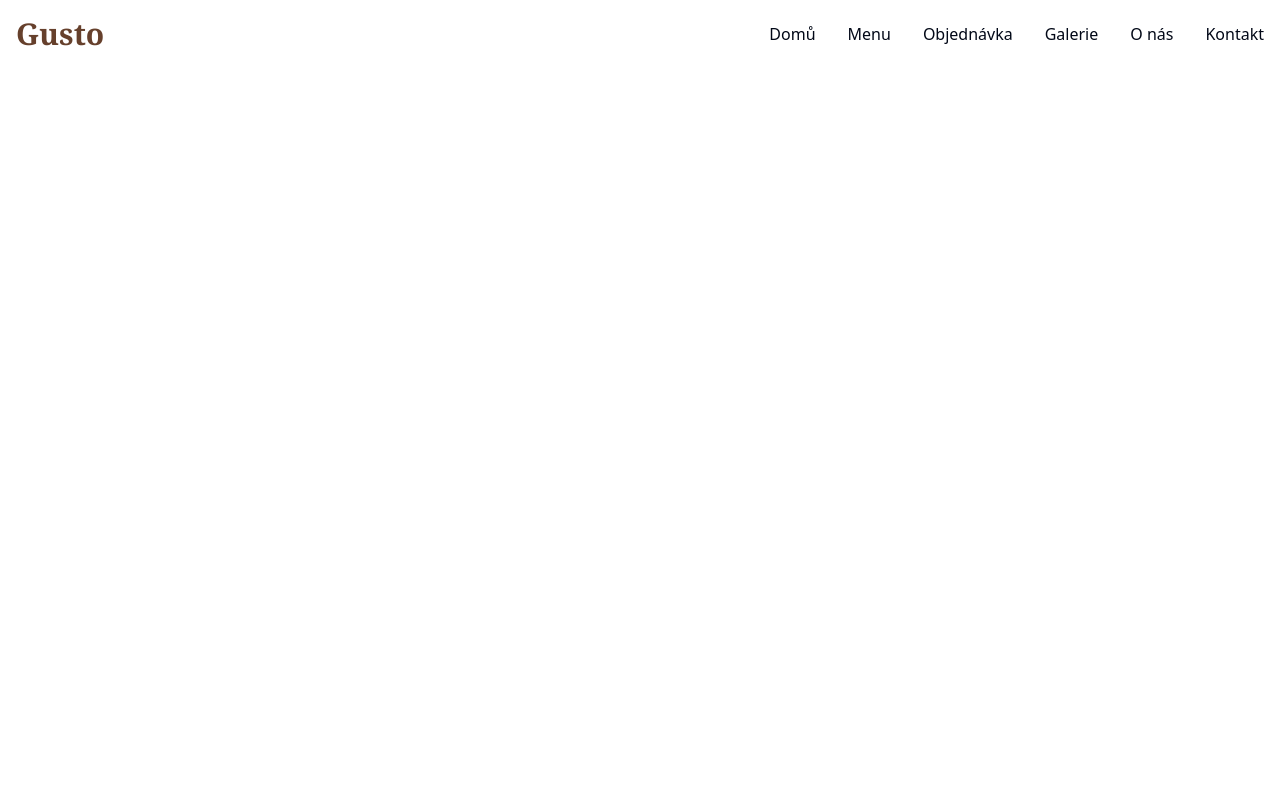
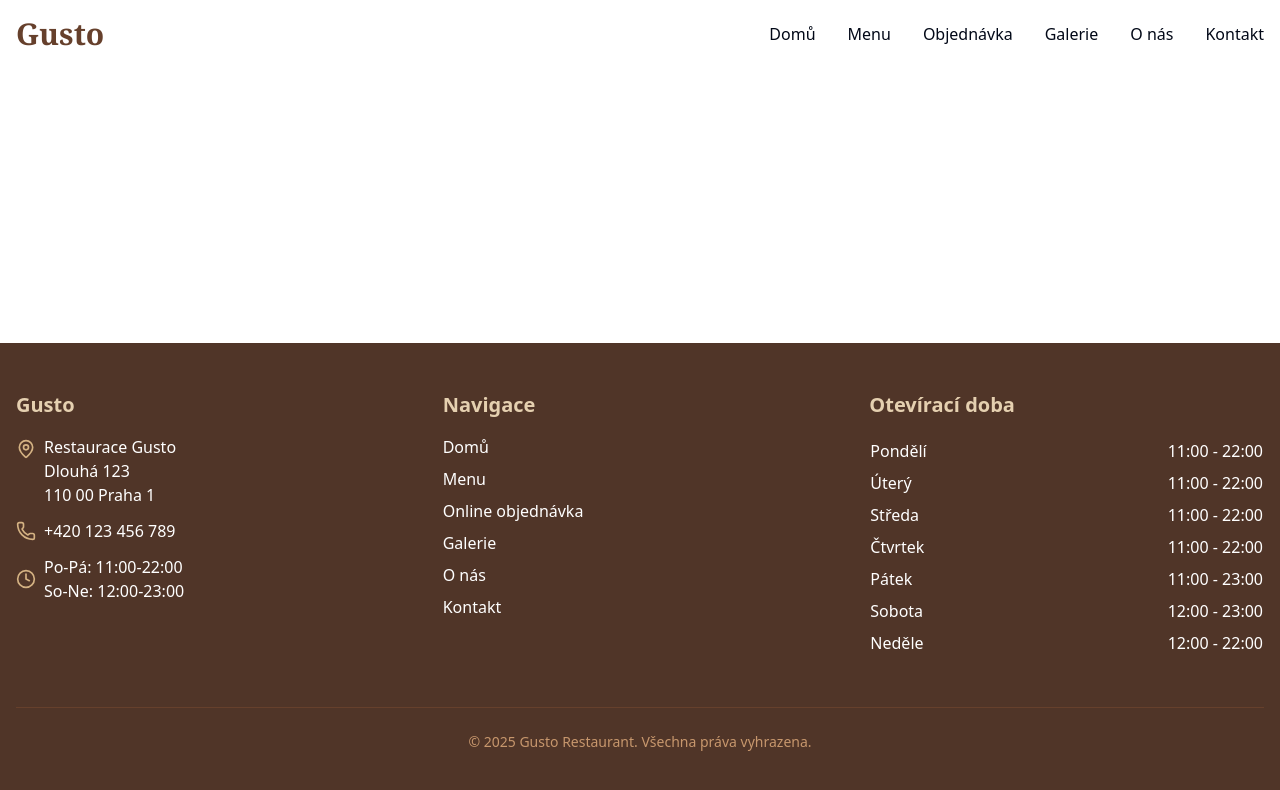
Before and after one commit to lbedv/gusto-restaurant, a React (Vite) app: page /gallery in a window 1280 px wide. Shown: the top 790 px of the page. Built offline with nearby package versions, Linux system fonts and the light colour scheme.

Commit message:
Add Footer

```diff
--- /dev/null
+++ b/src/components/layout/Footer.tsx
@@ -0,0 +1,117 @@
+import { Link } from 'react-router-dom';
+import { MapPin, Clock, Phone } from 'lucide-react';
+
+const Footer = () => {
+  const currentYear = new Date().getFullYear();
+
+  return (
+    <footer className="bg-restaurant-900 text-white">
+      <div className="container mx-auto py-12 px-4">
+        <div className="grid grid-cols-1 md:grid-cols-3 gap-8">
+          {/* Contact Info */}
+          <div>
+            <h3 className="text-xl font-bold mb-4 text-restaurant-200">Gusto</h3>
+            <ul className="space-y-3">
+              <li className="flex items-start">
+                <MapPin className="mr-2 h-5 w-5 text-restaurant-300 mt-1 flex-shrink-0" />
+                <span>
+                  Restaurace Gusto<br />
+                  Dlouhá 123<br />
+                  110 00 Praha 1
+                </span>
+              </li>
+              <li className="flex items-center">
+                <Phone className="mr-2 h-5 w-5 text-restaurant-300 flex-shrink-0" />
+                <span>+420 123 456 789</span>
+              </li>
+              <li className="flex items-center">
+                <Clock className="mr-2 h-5 w-5 text-restaurant-300 flex-shrink-0" />
+                <span>Po-Pá: 11:00-22:00<br />So-Ne: 12:00-23:00</span>
+              </li>
+            </ul>
+          </div>
+
+          {/* Quick Links */}
+          <div>
+            <h3 className="text-xl font-bold mb-4 text-restaurant-200">Navigace</h3>
+            <ul className="space-y-2">
+              <li>
+                <Link to="/" className="hover:text-restaurant-300 transition-colors">
+                  Domů
+                </Link>
+              </li>
+              <li>
+                <Link to="/menu" className="hover:text-restaurant-300 transition-colors">
+                  Menu
+                </Link>
+              </li>
+              <li>
+                <Link to="/order" className="hover:text-restaurant-300 transition-colors">
+                  Online objednávka
+                </Link>
+              </li>
+              <li>
+                <Link to="/gallery" className="hover:text-restaurant-300 transition-colors">
+                  Galerie
+                </Link>
+              </li>
+              <li>
+                <Link to="/about" className="hover:text-restaurant-300 transition-colors">
+                  O nás
+                </Link>
+              </li>
+              <li>
+                <Link to="/contact" className="hover:text-restaurant-300 transition-colors">
+                  Kontakt
+                </Link>
+              </li>
+            </ul>
+          </div>
+
+          {/* Opening Hours */}
+          <div>
+            <h3 className="text-xl font-bold mb-4 text-restaurant-200">Otevírací doba</h3>
+            <table className="w-full">
+              <tbody>
+                <tr>
+                  <td className="py-1">Pondělí</td>
+                  <td className="text-right">11:00 - 22:00</td>
+                </tr>
+                <tr>
+                  <td className="py-1">Úterý</td>
+                  <td className="text-right">11:00 - 22:00</td>
+                </tr>
+                <tr>
+                  <td className="py-1">Středa</td>
+                  <td className="text-right">11:00 - 22:00</td>
+                </tr>
+                <tr>
+                  <td className="py-1">Čtvrtek</td>
+                  <td className="text-right">11:00 - 22:00</td>
+                </tr>
+                <tr>
+                  <td className="py-1">Pátek</td>
+                  <td className="text-right">11:00 - 23:00</td>
+                </tr>
+                <tr>
+                  <td className="py-1">Sobota</td>
+                  <td className="text-right">12:00 - 23:00</td>
+                </tr>
+                <tr>
+                  <td className="py-1">Neděle</td>
+                  <td className="text-right">12:00 - 22:00</td>
+                </tr>
+              </tbody>
+            </table>
+          </div>
+        </div>
+
+        <div className="mt-12 pt-6 border-t border-restaurant-800 text-center text-sm text-restaurant-400">
+          <p>&copy; {currentYear} Gusto Restaurant. Všechna práva vyhrazena.</p>
+        </div>
+      </div>
+    </footer>
+  );
+};
+
+export default Footer;
--- a/src/components/layout/Layout.tsx
+++ b/src/components/layout/Layout.tsx
@@ -1,5 +1,6 @@
 import React from 'react';
 import Header from './Header';
+import Footer from './Footer';
 import { Toaster } from 'sonner';
 
 type LayoutProps = {
@@ -13,6 +14,7 @@ const Layout = ({ children }: LayoutProps) => {
       <main className="flex-1">
         {children}
       </main>
+      <Footer />
       <Toaster position="top-right" />
     </div>
   );
```
